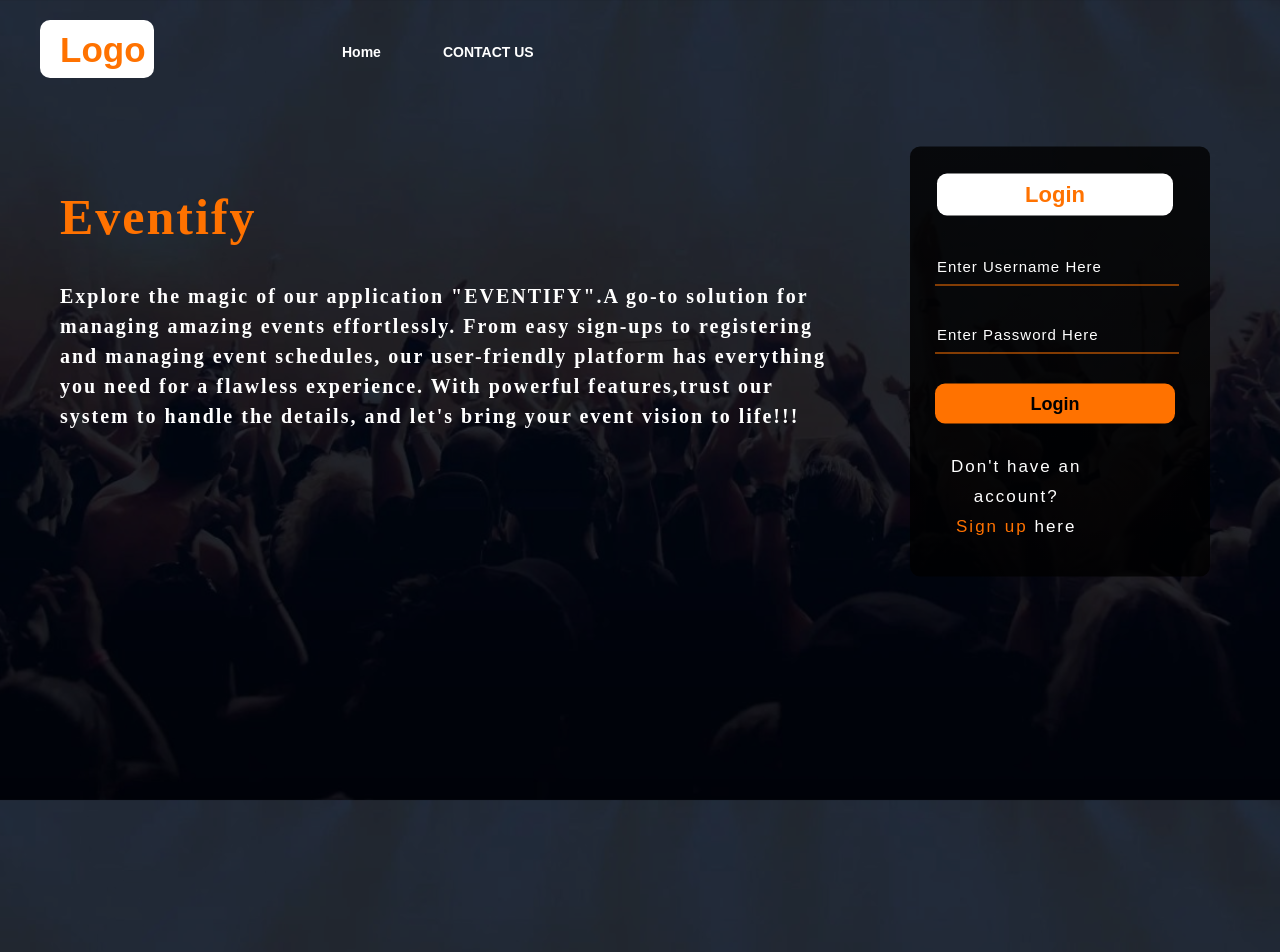
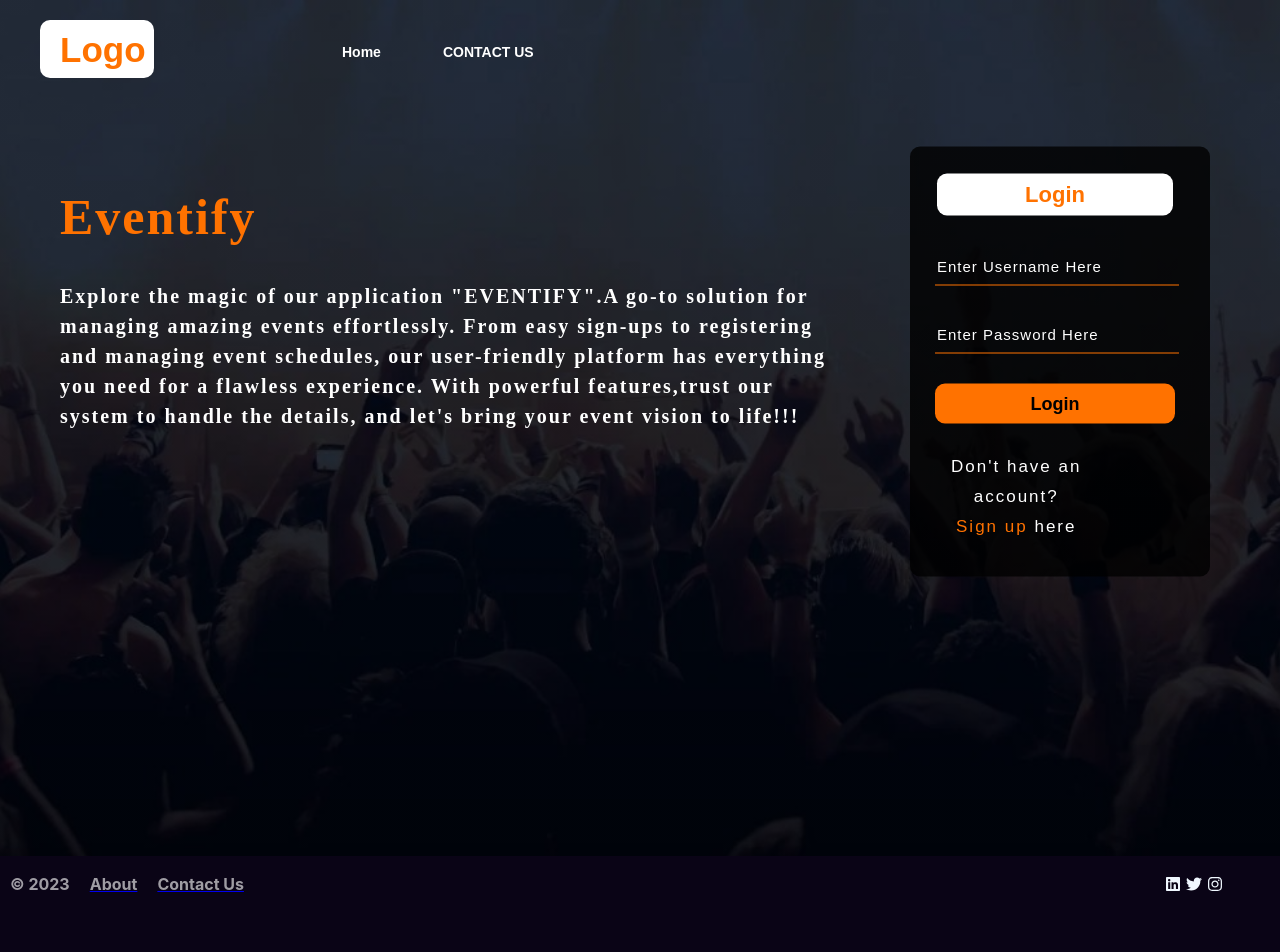
Before and after one commit to luckydev8888/Event_Management_System, a React (Create React App) app in the folder frontend/: page /#/ in a window 1280 px wide. Shown: the top 952 px of the page. Built offline with nearby package versions, Linux system fonts and the light colour scheme.

Commit message:
Fixed whitespace after footer

```diff
--- a/frontend/src/App.css
+++ b/frontend/src/App.css
@@ -1,5 +1,6 @@
 .App{
-  /* width: 100%; */
+  width: 100%;
+  min-height: 100vh;
   background: linear-gradient(to top,rgba(0, 0, 0, 0.5)50%, rgba(0, 0, 0, 0.5)50%), url("./assets/image.jpg");
   background-position: center;
   background-size: cover;
--- a/frontend/src/components/Footer/Footer.css
+++ b/frontend/src/components/Footer/Footer.css
@@ -1,12 +1,13 @@
 .footer{
     display: flex;
     flex-direction: row;
+    margin-top: 5%;
     position: relative;
-    margin-top: 100%;
     background-color: rgb(10,4,22);
     bottom: 0 !important;
     padding-top: 10px !important;
-    padding-bottom: 8px !important;
+    margin-bottom: 0;
+    max-height: fit-content;
 
 }
 
@@ -18,6 +19,7 @@
     margin-left: 70vw;
     text-align: center !important;
     padding: 10px;
+    padding-bottom: 0;
   }
 
 
@@ -25,7 +27,7 @@
     font-size: 1em;
     color: rgba(255, 255, 255, 0.61) !important;
     margin-top: 0.5em !important;
-    margin-bottom: 0.5em !important;
+    /* margin-bottom: 0.5em !important; */
     padding-left: 10px;
     padding-right: 10px;
     text-underline-offset: 0;
--- a/frontend/src/index.css
+++ b/frontend/src/index.css
@@ -9,6 +9,7 @@ body {
     sans-serif;
   -webkit-font-smoothing: antialiased;
   -moz-osx-font-smoothing: grayscale;
+  background-color: rgb(10,4,22);
 }
 
 code {
```
